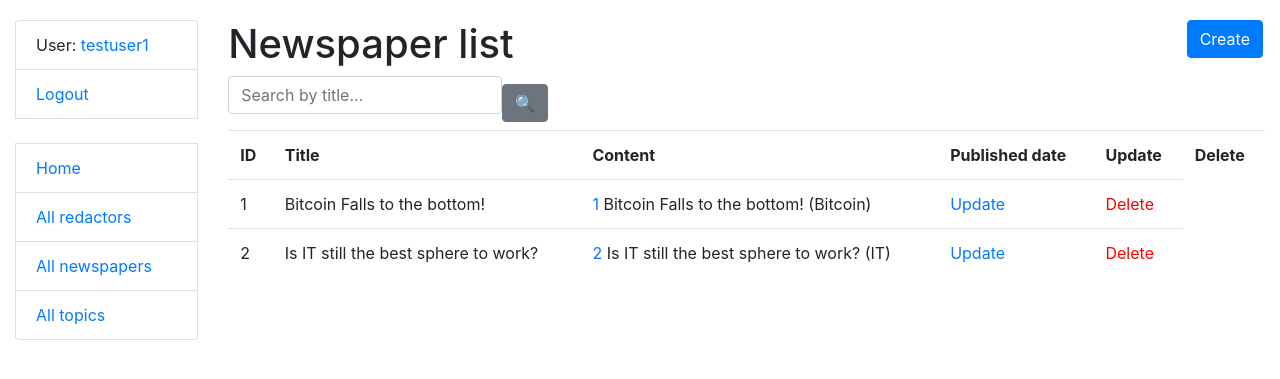
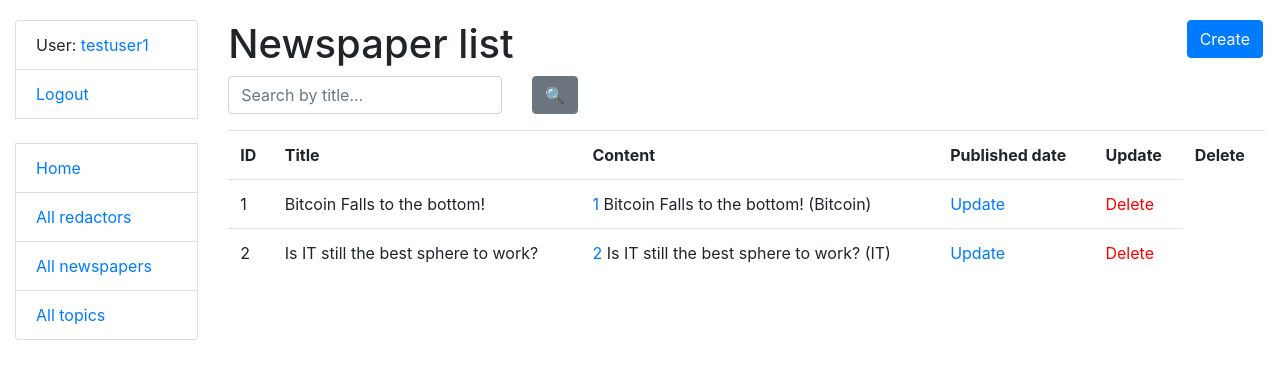
Before and after one commit to Zoriana-Dvulit/my-newspaper-agency, a Django app: page /newspapers/ in a window 1280 px wide. Shown: the top 379 px of the page. Run offline with Django 4.2, Linux system fonts and the light colour scheme; a user stored in the database is signed in; data comes from the database, SQL or seed files in the repository; some libraries are stand-ins or nearby versions.

Commit message:
Updated newspapers.html files (detail, form, list)

```diff
--- a/templates/newspaper/newspaper_detail.html
+++ b/templates/newspaper/newspaper_detail.html
@@ -2,7 +2,7 @@
 
 {% block content %}
   <h1>
-    {{ car.model }}
+    {{ newspaper.title }}
     <a href="{% url 'newspaper:newspaper-delete' pk=car.id %}" class="btn btn-danger link-to-page">
       Delete
     </a>
--- a/templates/newspaper/newspaper_form.html
+++ b/templates/newspaper/newspaper_form.html
@@ -2,7 +2,7 @@
 {% load crispy_forms_filters %}
 
 {% block content %}
-  <h1>{{ object|yesno:"Update,Create" }} car</h1>
+  <h1>{{ object|yesno:"Update,Create" }} newspaper</h1>
   <form action="" method="post" novalidate>
     {% csrf_token %}
     {{ form|crispy }}
--- a/templates/newspaper/newspaper_list.html
+++ b/templates/newspaper/newspaper_list.html
@@ -9,9 +9,15 @@
     </a>
   </h1>
   <form action="" method="get" class="form-inline">
-  {{ search_form|crispy }}
-  <input class="btn btn-secondary" type="submit" value="&#128269;">
-  </form>
+  <div class="row">
+    <div class="col">
+      {{ search_form|crispy }}
+    </div>
+    <div class="col-auto">
+      <button class="btn btn-secondary" type="submit">&#128269;</button>
+    </div>
+  </div>
+</form>
   {% if newspaper_list %}
     <table class="table">
       <tr>
```
